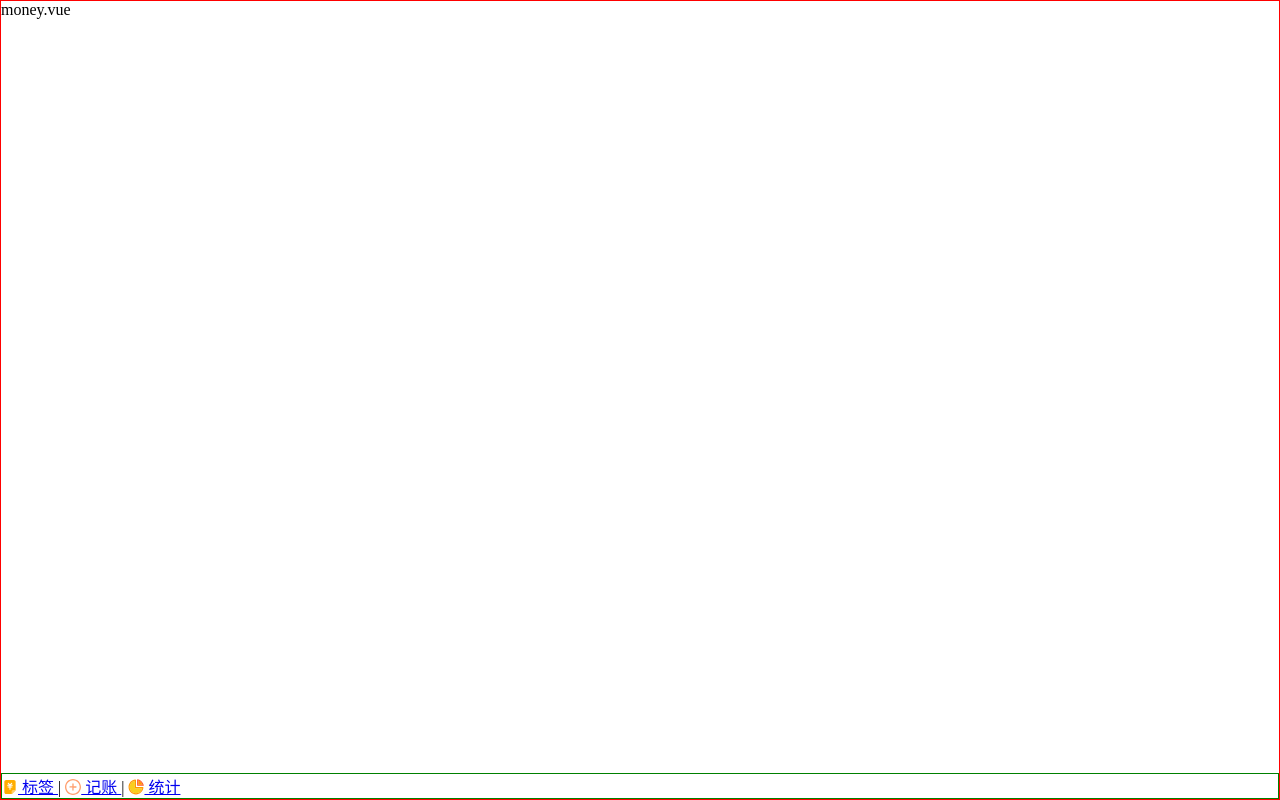
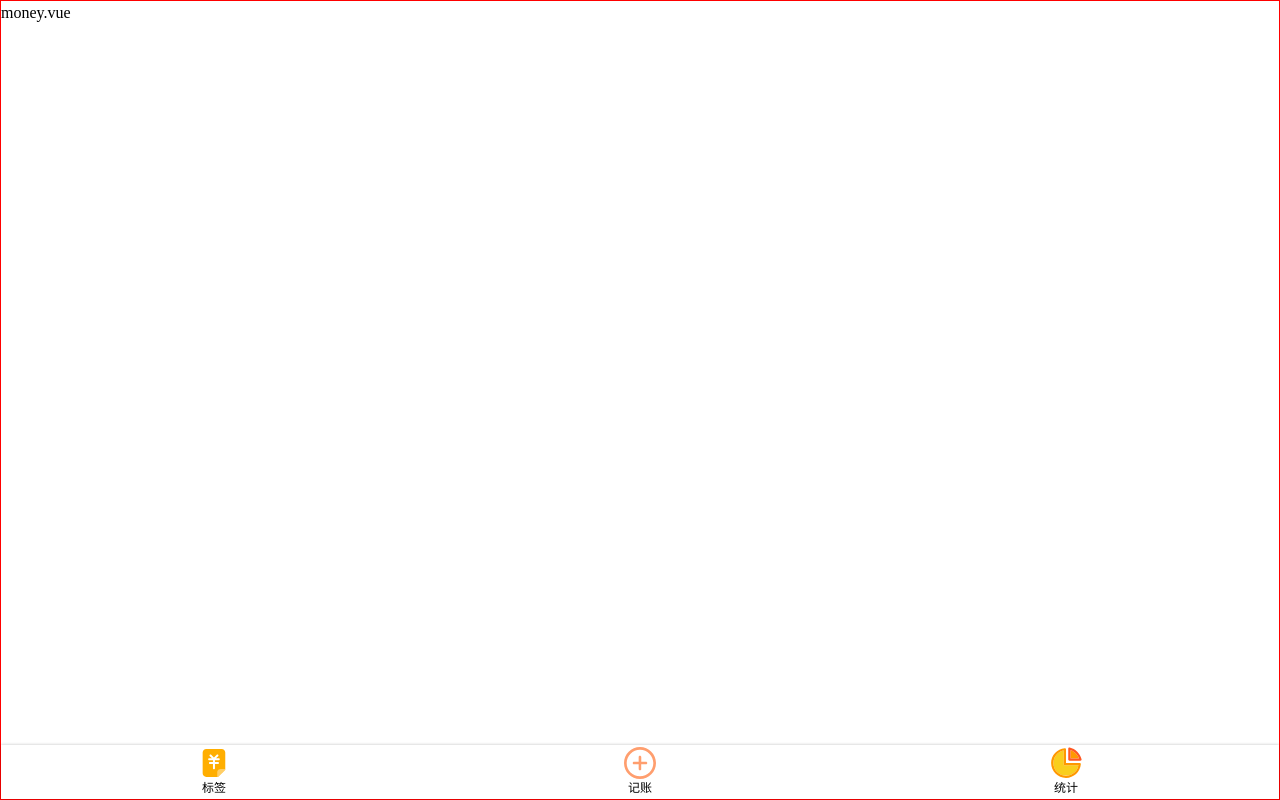
Before and after one commit to LoveVin/billkeeping-vue, a Vue app: page /labels#/money in a window 1280 px wide. Built offline with nearby package versions, Linux system fonts and the light colour scheme.

Commit message:
添加 Icon 样式

```diff
--- a/src/App.vue
+++ b/src/App.vue
@@ -9,6 +9,13 @@
       margin: 0;
       padding: 0;
       box-sizing: border-box;
+    }
+    body{
+        line-height: 1.5;
+    }
+    a{
+        text-decoration: none;
+        color: inherit;
     }
     #app {
         font-family: Avenir, Helvetica, Arial, sans-serif;
--- a/src/components/Nav.vue
+++ b/src/components/Nav.vue
@@ -1,18 +1,18 @@
 <template>
-    <div class="nav">
-        <router-link to="/labels">
+    <nav>
+        <router-link to="/labels" class="item">
             <Icon name="bill"/>
             标签
-        </router-link>|
-        <router-link to="/money">
+        </router-link>
+        <router-link to="/money" class="item">
             <Icon name="money"/>
             记账
-        </router-link>|
-        <router-link to="/statistics">
+        </router-link>
+        <router-link to="/statistics" class="item">
             <Icon name="statistics"/>
             统计
         </router-link>
-    </div>
+    </nav>
 </template>
 
 <script lang="ts">
@@ -24,7 +24,25 @@
 </script>
 
 <style lang="scss" scoped>
-    .nav{
-        border: 1px solid green;
+    nav {
+        display: flex;
+        box-shadow: 0 0 3px rgba(0, 0, 0, 0.25);
+        flex-direction: row;
+        font-size: 12px;
+        > .item {
+            padding: 2px 0;
+            width: 33.33333%;
+            display: flex;
+            justify-content: center;
+            align-items: center;
+            flex-direction: column;
+            .icon {
+                width: 32px;
+                height: 32px;
+            }
+        }
+        > .item.selected{
+            color: red;
+        }
     }
 </style>
```
